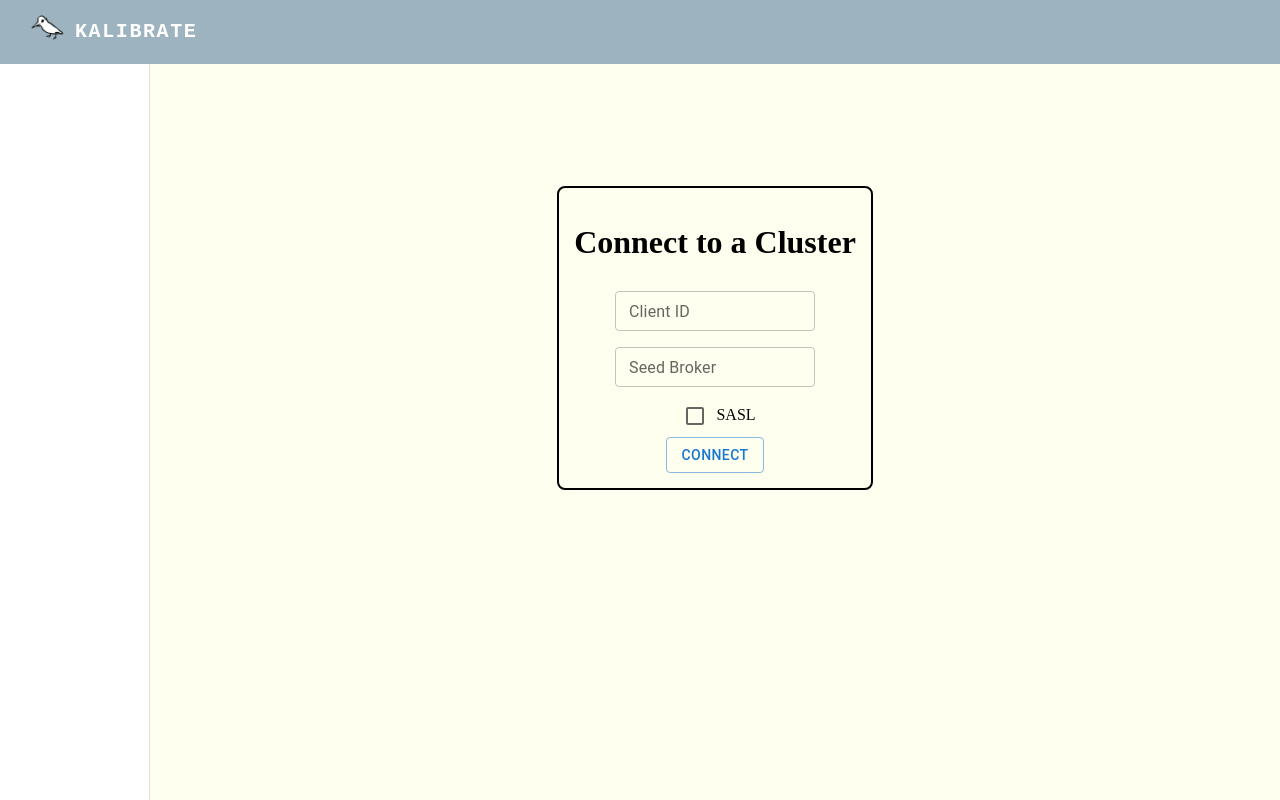
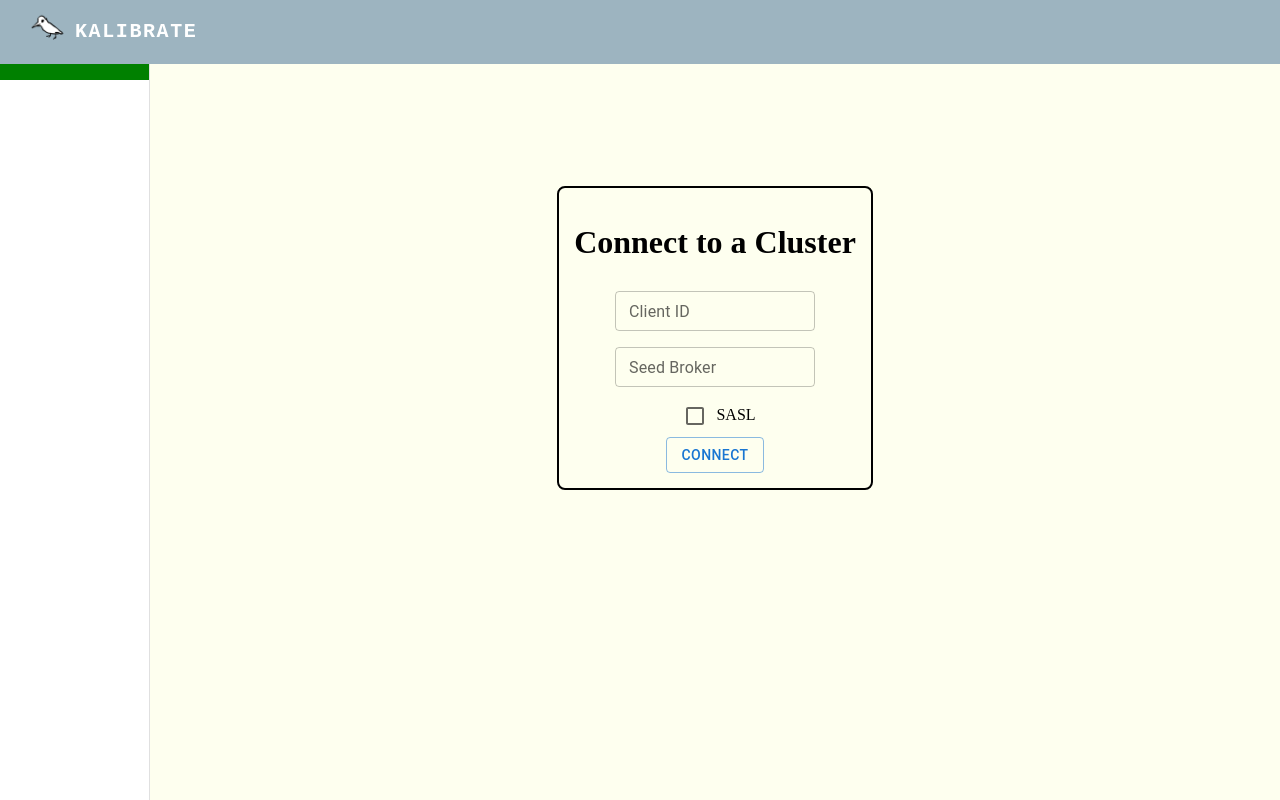
Before and after one commit to oslabs-beta/kalibrate, a React (Vite) app: page / in a window 1280 px wide. Built offline with nearby package versions, Linux system fonts and the light colour scheme.

Commit message:
style Connect incl. loading crow

```diff
--- a/src/client/components/Dashboard.tsx
+++ b/src/client/components/Dashboard.tsx
@@ -10,7 +10,7 @@ import {
   ListItem,
   ListItemButton,
   ListItemText,
-  Button
+  Button,
 } from '@mui/material';
 
 const drawerWidth = 150;
@@ -18,7 +18,7 @@ const drawerWidth = 150;
 const Dashboard = props => {
   const navigate = useNavigate();
 
-  const { sessionClusters, setConnectedCluster} = props;
+  const {sessionClusters, setConnectedCluster} = props;
 
   const [clusterData, setClusterData] = useState({});
   const [stableData, setStableData] = useState({});
@@ -36,7 +36,11 @@ const Dashboard = props => {
       >
         <Toolbar />
         <Box sx={{overflow: 'auto'}}>
-          <List>
+          <List
+            sx={{
+              background: 'green',
+            }}
+          >
             {sessionClusters.map(text => (
               <ListItem key={text} disablePadding>
                 <ListItemButton
```
